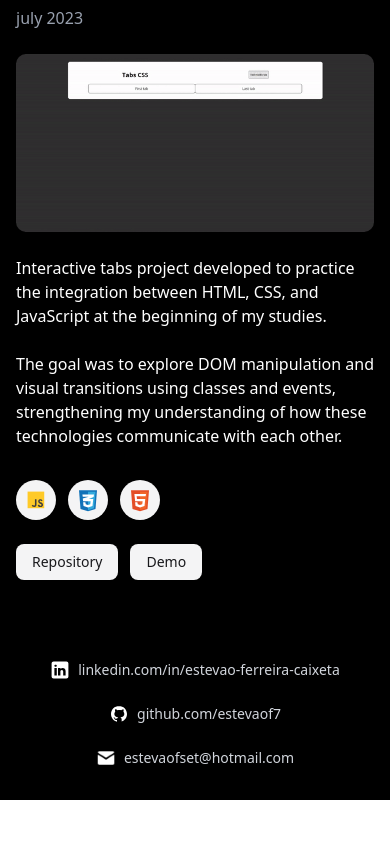
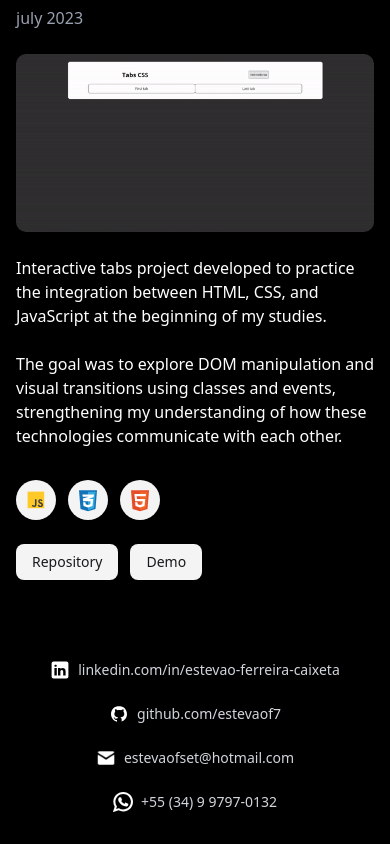
Before and after one commit to estevaof7/next-portfolio, a Next.js app: page / in a window 390 px wide. Shown: the part 9021-9865 px from the top of the page. Before the commit the page ends 9821 px from the top, so only its background shows below. Built offline with nearby package versions, Linux system fonts and the light colour scheme.

Commit message:
adicionando whatsapp ao footer e ajustando responsividade do footer

```diff
--- a/src/app/components/breakpoint-view.tsx
+++ b/src/app/components/breakpoint-view.tsx
@@ -1,5 +1,5 @@
 export const BreakPointView = () => {
   return (
-    <div className="fixed font-bold bottom-0 right-0 p-5 2xl:before:content-['2XL'] xl:before:content-['XL'] lg:before:content-['LG'] md:before:content-['MD'] sm:before:content-['SM'] before:content-['-640px']" />
+    <div className="fixed font-bold text-gray-400 bottom-0 right-0 p-5 2xl:before:content-['2XL'] xl:before:content-['XL'] lg:before:content-['LG'] md:before:content-['MD'] sm:before:content-['SM'] before:content-['-640px']" />
   );
 };
--- a/src/app/components/footer.tsx
+++ b/src/app/components/footer.tsx
@@ -8,13 +8,10 @@ import Link from 'next/link';
 export default function Footer() {
   return (
     <footer id="contact" className="bg-black text-gray-300">
-      <div className="max-w-6xl mx-auto pt-10 sm:pt-16 lg:pt-20 pb-8 sm:pb-10 px-4 md:px-6 lg:px-8">
-        <div className="flex flex-col sm:flex-row sm:justify-between gap-6 sm:gap-4">
+      <div className="max-w-6xl mx-auto pt-10 md:pt-16 lg:pt-20 pb-8 md:pb-10 px-4 md:px-6 lg:px-8">
+        <div className="grid grid-cols-1 lg:grid-cols-4 md:grid-cols-2 gap-6 lg:gap-4">
           {footerData.map((item: FooterItemModel, index: number) => (
-            <div
-              key={index}
-              className="flex items-center justify-center sm:justify-start"
-            >
+            <div key={index} className="flex items-center justify-center">
               {item.link.href ? (
                 <Link
                   href={item.link.href}
--- a/src/app/page.tsx
+++ b/src/app/page.tsx
@@ -5,11 +5,11 @@ import Footer from './components/footer';
 // import { BreakPointView } from './components/breakpoint-view';
 
 export default function Home() {
-  //ver se separa em categorias o tech stack ... e talvez muda ele de lugar para ficar em baixo
+  //footer: campos input para enviar email
+  //animação ao carregar elementos igual no tribanco
+  //ver se separa em categorias o tech stack ...
   //adicionar this.portfolio
   //mobile: projetos > div com as tecnologias e botões > ver alguma maneira de usar o useRef para que quando a soma da width dos cards e da width dos botões for maior ou igual à width da div pai, para que haja a quebra
-  //footer: whatsApp com link para abrir o whatsapp web / campos input para enviar email
-  //animação ao carregar elementos igual no tribanco
   //cards de tecnologia serem clicados e abrem um modal com o projeto que eu utilizei e como eu utilizei
   //no meu celular... menu lateral não está rolando ... cor do progress não está rolando
   //melhorar visual... pegar referências
--- a/src/data/footer-data.ts
+++ b/src/data/footer-data.ts
@@ -21,5 +21,12 @@ export const footerData: FooterItemModel[] = [
       href: '',
       text: 'estevaofset@hotmail.com'
     }
+  },
+  {
+    logoPath: '/img/footer-icons/whatsapp.svg',
+    link: {
+      href: 'https://wa.me/5534997970132',
+      text: '+55 (34) 9 9797-0132'
+    }
   }
 ];
```
Also changed, not shown: public/img/footer-icons/whatsapp.svg (added).
